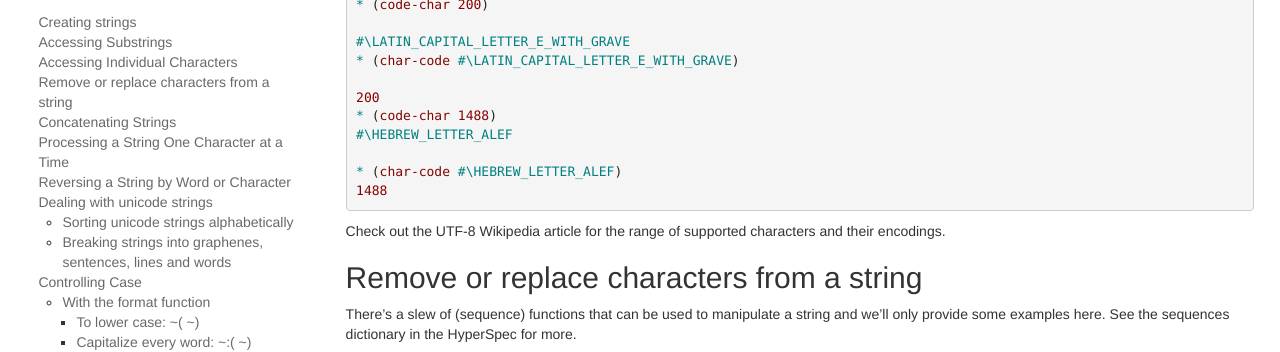
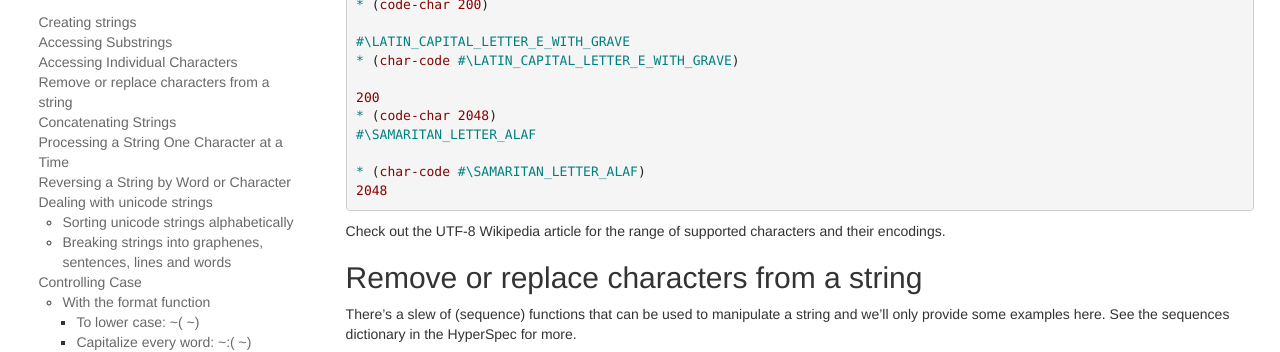
Before and after one commit to LispCookbook/cl-cookbook, a Jekyll site: the page built from strings.md, in a window 1280 px wide and 900 px high, scrolled down 2385 px. Shown: the part 152-504 px from the top of the window. Built offline with Jekyll 4.4.1, drawn with Linux system fonts in a browser that asks for light colours.

Commit message:
Change unfortunate char code in string example

```diff
--- a/strings.md
+++ b/strings.md
@@ -169,11 +169,11 @@ value 255). Notice the Lisp reader can round-trip characters by name.
 * (char-code #\LATIN_CAPITAL_LETTER_E_WITH_GRAVE)
 
 200
-* (code-char 1488)
-#\HEBREW_LETTER_ALEF
+* (code-char 2048)
+#\SAMARITAN_LETTER_ALAF
 
-* (char-code #\HEBREW_LETTER_ALEF)
-1488
+* (char-code #\SAMARITAN_LETTER_ALAF)
+2048
 ~~~
 
 Check out the UTF-8 Wikipedia article for the range of supported characters and
```
